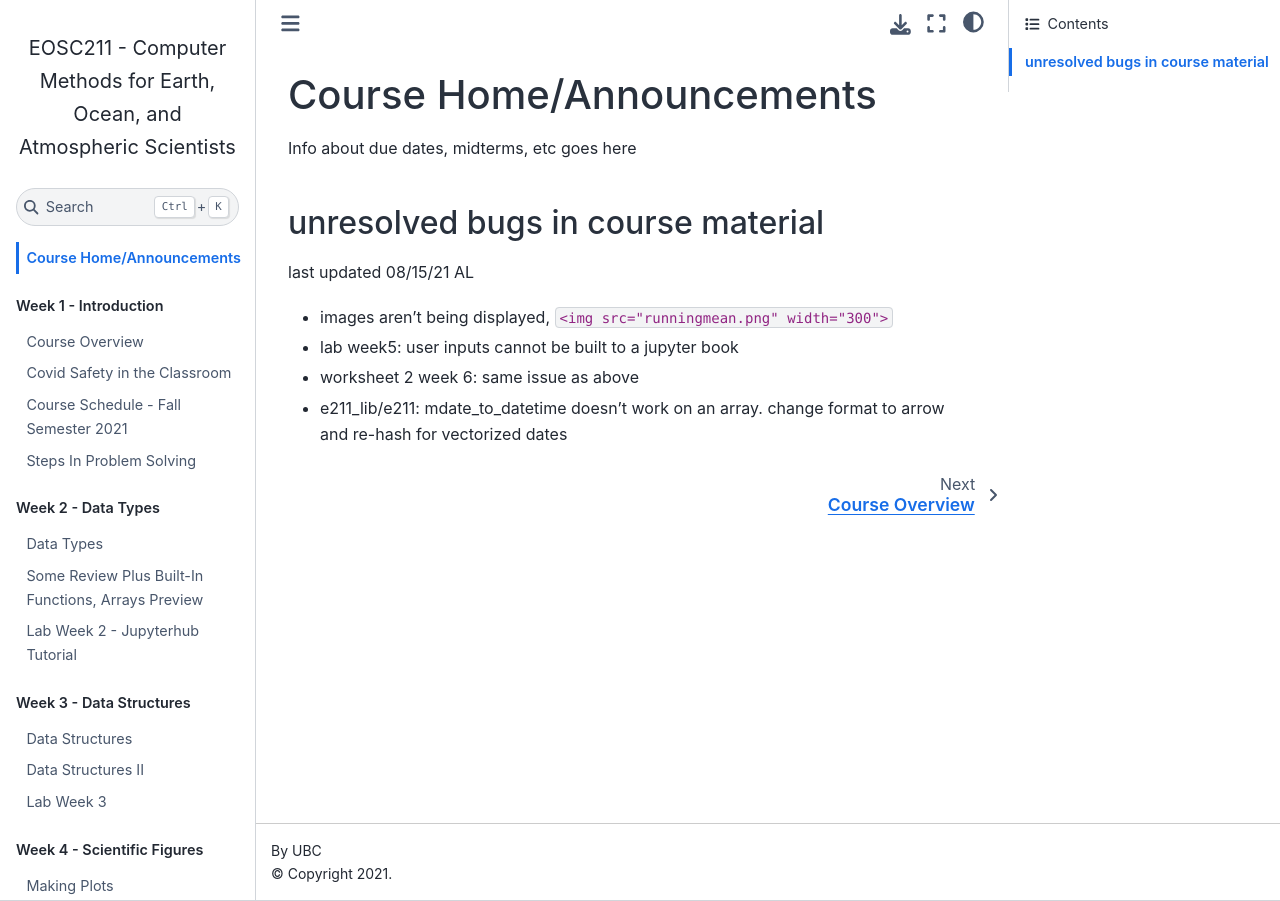
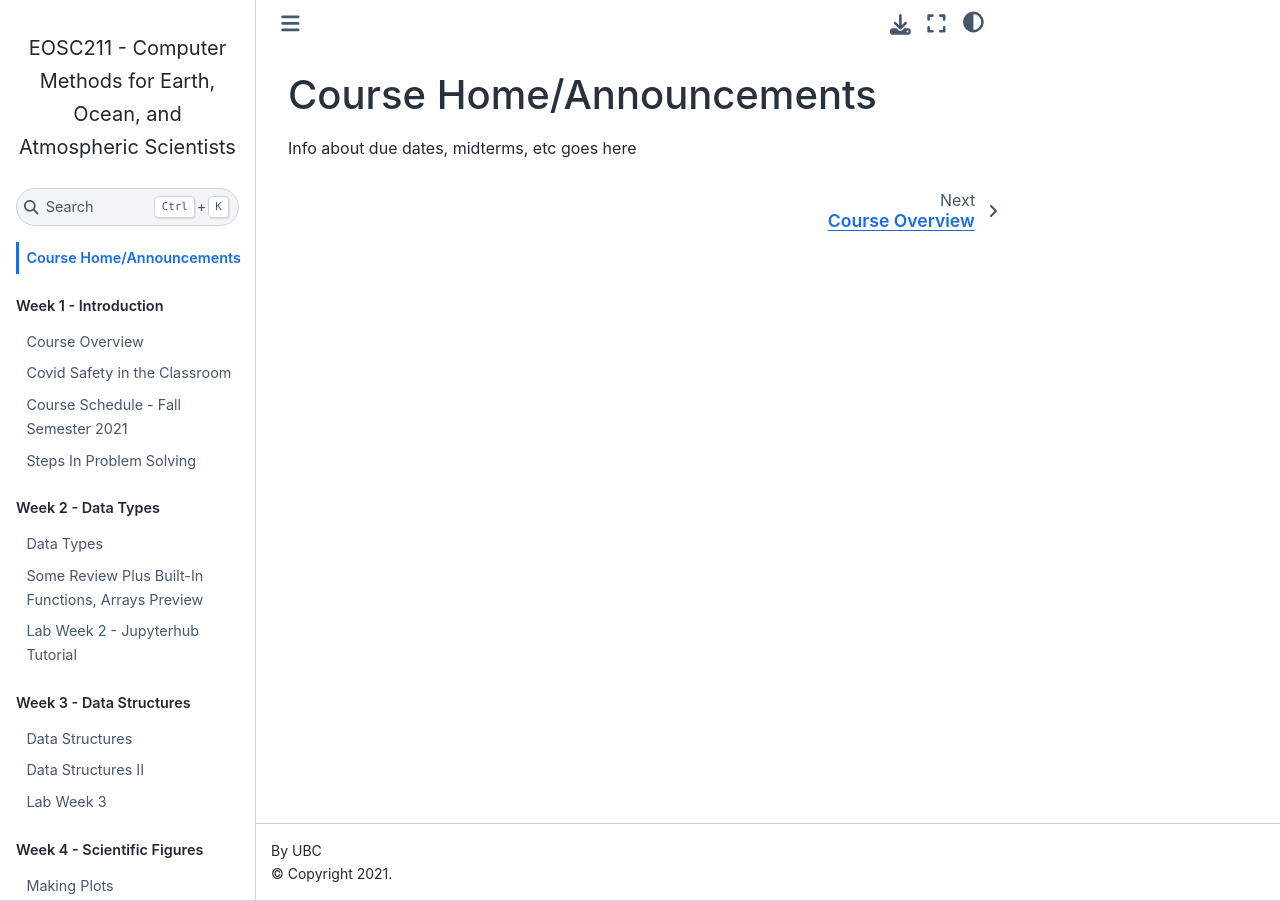
Before and after one commit to phaustin/eosc211_studentsnew, a Jupyter Book: the page built from announcements.md, in a window 1280 px wide. Built offline with Jupyter Book 1.0.4 settings and Sphinx 7.4.7 and the Sphinx Book theme 1.1.4, drawn with Linux system fonts in a browser that asks for light colours; pages that are not in the unit, such as notebooks, are missing from menus.

Commit message:
rm unresolved bugs section (duplicate of main)

```diff
--- a/announcements.md
+++ b/announcements.md
@@ -4,12 +4,3 @@
 Info about due dates, midterms, etc goes here
 
 +++
-
-## unresolved bugs in course material
-
-last updated 08/15/21 AL
-
-- images aren't being displayed, `<img src="runningmean.png" width="300">`
-- lab week5: user inputs cannot be built to a jupyter book
-- worksheet 2 week 6: same issue as above
-- e211_lib/e211: mdate_to_datetime doesn't work on an array. change format to arrow and re-hash for vectorized dates
```
